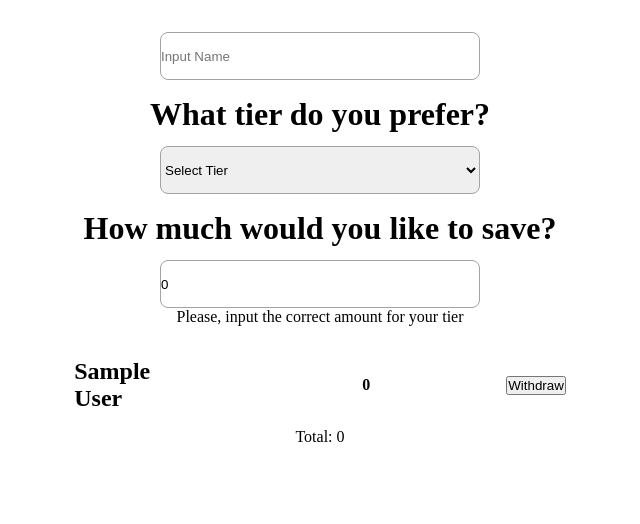
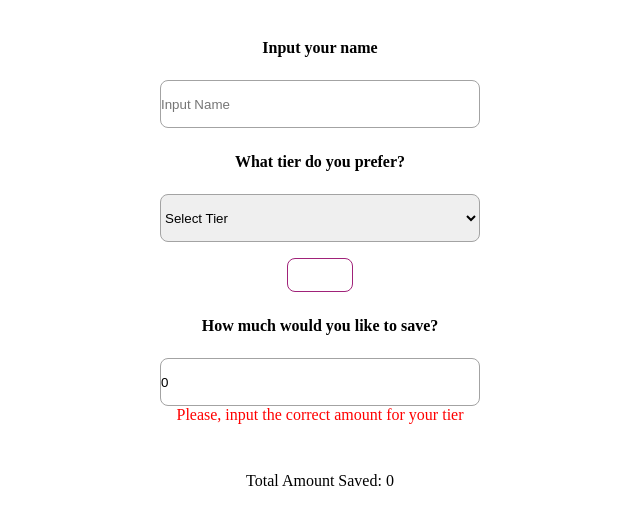
Before and after one commit to Bill-Adepoju/Final-task, a React (Vite) app in the folder Assignment/: page / in a window 1280 px wide. Shown: the top 524 px of the page, without its empty margins (320-960 px from the left). Built offline with nearby package versions, Linux system fonts and the light colour scheme.

Commit message:
Add styling

```diff
--- a/Assignment/src/Components/selection.jsx
+++ b/Assignment/src/Components/selection.jsx
@@ -10,10 +10,13 @@ export default function Selection(){
     const [amount, setAmount] = useState(0)
     const [totalAmount, setTotalAmount] = useState(0);
     const [errorMessage, setErrorMessage] = useState(true);
+    const [userPreview, setUserPreview] = useState(false)
 
     const [tier1visible, setTier1visible] = useState(false)
     const [tier2visible, setTier2visible] = useState(false)
     const [tier3visible, setTier3visible] = useState(false)
+
+    const [withAmount, setWithAmount] = useState()
 
     useEffect(() => {
         tier === "Tier1" ? setTier1visible(true) : setTier1visible(false);
@@ -23,8 +26,7 @@ export default function Selection(){
 
 
     const [users, setUsers] = useState([
-        { userName: 'Sample User', userAmount: 0, userTier: "" },
-        // { userName: 'bola', userAmount: 200, userTier: "Tier 2" },
+        { userName: '', userAmount: '', userTier: "", toWithdraw : ""},
     ]);
 
     function handleChange(event) {
@@ -37,11 +39,36 @@ export default function Selection(){
     }
     function handleChangeAmount(event) {
         setAmount(event.target.value)
-        if(((tier=="Tier1") && (event.target.value == "10")) || ((tier == "Tier2") && (event.target.value == "20")) || ((tier == "Tier3") && (event.target.value == "30"))){
+        if(((tier=="Tier1") && (event.target.value == "10000")) || ((tier == "Tier2") && (event.target.value == "20000")) || ((tier == "Tier3") && (event.target.value == "30000"))){
             setErrorMessage(false)
         }else{
             setErrorMessage(true)
         }
+
+        if (tier == "Tier1"){
+            setWithAmount((event.target.value * 0.05) + parseInt(event.target.value))
+        } else if(tier=="Tier2"){
+            setWithAmount((event.target.value * 0.1) + parseInt(event.target.value))
+        } else if(tier =="Tier3"){
+            setWithAmount((event.target.value * 0.2) + parseInt(event.target.value))
+        }
+
+    }
+
+    function userWithdraw(userName, userAmount, userTier, toWithdraw){
+
+        const deleteUser = users.filter(function(){
+           return
+            ({
+                userName: !userName,
+                userAmount: !userAmount,
+                userTier: !userTier,
+                toWithdraw : !toWithdraw
+            });
+
+        })
+
+        setUsers(deleteUser);
 
     }
 
@@ -57,6 +84,7 @@ export default function Selection(){
             userName: name,
             userAmount: amount,
             userTier: tier,
+            toWithdraw : withAmount
         };
 
         const newUsers = [...users, newUser];
@@ -67,6 +95,10 @@ export default function Selection(){
         setAmount(0)
         setTotalAmount(totalAmount)
         calculateTotal();
+        setUserPreview(true)
+        setErrorMessage(true)
+
+
 
     }
 
@@ -82,6 +114,7 @@ export default function Selection(){
     return(
         <section className="collect-details">
             <form onSubmit={handleSubmit} className="details-form">
+                <label className="name-label" htmlFor="name">Input your name</label>
                 <input
                     className="name-field"
                     type="text"
@@ -107,7 +140,7 @@ export default function Selection(){
                     <option value="Tier3">Tier 3</option>
 
                 </select>
-                <div>
+                <div className="tier-texts">
                     {tier1visible && <Tier1 />}
                     {tier2visible && <Tier2 />}
                     {tier3visible && <Tier3 />}
@@ -123,7 +156,7 @@ export default function Selection(){
                     value={amount}
                />
                <div>
-                    {errorMessage && <p>Please, input the correct amount for your tier</p> }
+                    {errorMessage && <p className="error-text">Please, input the correct amount for your tier</p> }
                </div>
                <div>
                   {!errorMessage && <button className="submit-button">Submit</button>}
@@ -140,17 +173,19 @@ export default function Selection(){
                                 <h4 className="user-tier">{user.userTier}</h4>
                                 <h4 className="user-amount"> {user.userAmount} </h4>
                             </div>
+                            <div> {userPreview &&
+                                <div className='withdraw'>
 
-                            <div className='withdraw'>
-
-                                <button className="withdraw-button">
-                                    Withdraw
-                                </button>
+                                    <button onClick={userWithdraw} className="withdraw-button">
+                                        Withdraw
+                                    </button>
+                                    <p>{user.toWithdraw}</p>
+                                </div>}
                             </div>
                         </div>
                 ))}
             </div>
-            <div className='total'>Total: {totalAmount}</div>
+            <div className='total'>Total Amount Saved: {totalAmount}</div>
         </section>
     )
 }
--- a/Assignment/src/index.css
+++ b/Assignment/src/index.css
@@ -20,9 +20,9 @@
   border-radius: 0.5rem;
 }
 
-.select-label, .amount-label{
+.select-label, .amount-label, .name-label{
   font-weight: 700;
-  font-size: 2rem;
+  font-size: 1rem;
   line-height: 2rem;
   margin-bottom: 1rem;
 }
@@ -59,5 +59,20 @@
 }
 
 .user-name, .user-tier, .user-amount{
-  inline-size: 5rem;
+  inline-size: 10rem;
 }
+
+.user-name{
+  font-weight: 500;
+}
+
+.tier-texts{
+  margin-top: 1rem;
+  border: 1px solid #A02279;
+  border-radius: 0.5rem;
+  padding: 1rem 2rem;
+}
+
+.error-text{
+  color: red;
+}
```
